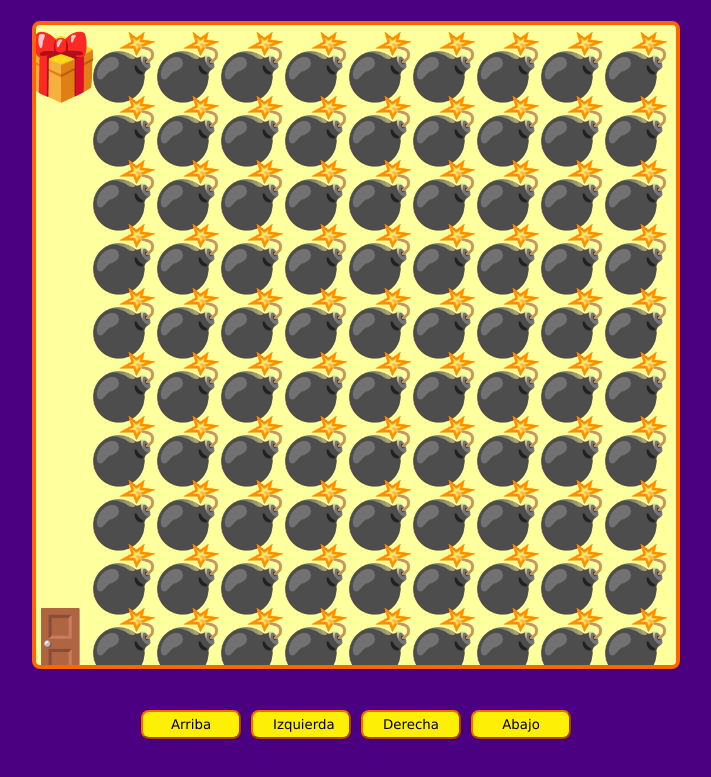
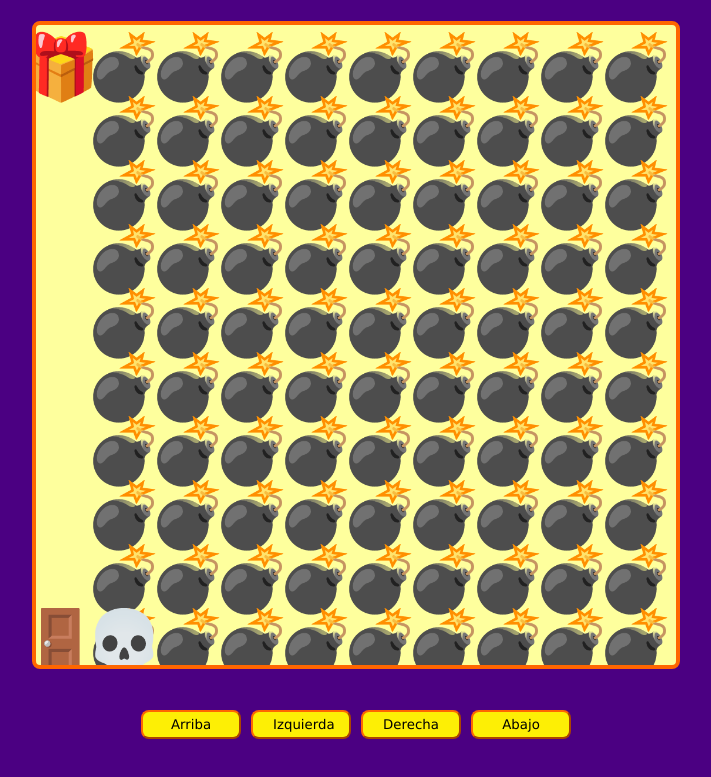
Before and after one commit to Ignacio2105/Game-Js, a plain HTML site: page index.html in a window 1280 px wide. Both pictures are taken after a click on the button "Derecha". Shown: the whole page, without its empty margins (284-995 px from the left). Drawn offline with Linux system fonts and the light colour scheme.

Commit message:
actualizacion de documento game

```diff
--- a/game.js
+++ b/game.js
@@ -1,8 +1,17 @@
 const canvas = document.querySelector('#game');
 const game = canvas.getContext('2d');
+const btnUp = document.querySelector('#up');
+const btnLeft = document.querySelector('#left');
+const btnRight = document.querySelector('#right');
+const btnDown = document.querySelector('#down');
 
 let canvasSize;
 let elementsSize;
+
+const playerPosition = {
+  x: undefined,
+  y: undefined,
+};
 
 window.addEventListener('load', setCanvasSize);
 window.addEventListener('resize', setCanvasSize);
@@ -31,11 +40,63 @@ function startGame() {
   const map = maps[0];
   const mapRows = map.trim().split('\n');
   const mapRowCols = mapRows.map(row => row.trim().split(''));
-  console.log({ map, mapRows, mapRowCols });
+  console.log({map, mapRows, mapRowCols});
 
-  for (let row = 1; row <= 10; row++) {
-    for (let col = 1; col <= 10; col++) {
-      game.fillText(emojis[mapRowCols[row - 1][col - 1]], elementsSize * col, elementsSize * row);
-    }
-  }
+  game.clearRect(0,0,canvasSize, canvasSize);
+  mapRowCols.forEach((row, rowI) => {
+    row.forEach((col, colI) => {
+      const emoji = emojis[col];
+      const posX = elementsSize * (colI + 1);
+      const posY = elementsSize * (rowI + 1);
+
+      if (col == 'O') {
+        if (!playerPosition.x && !playerPosition.y) {
+          playerPosition.x = posX;
+          playerPosition.y = posY;
+          console.log({playerPosition});
+        }
+      }
+
+      game.fillText(emoji, posX, posY);
+    });
+  });
+
+  movePlayer();
 }
+
+function movePlayer() {
+  game.fillText(emojis['PLAYER'], playerPosition.x, playerPosition.y);
+}
+
+window.addEventListener('keydown', moveByKeys);
+btnUp.addEventListener('click', moveUp);
+btnLeft.addEventListener('click', moveLeft);
+btnRight.addEventListener('click', moveRight);
+btnDown.addEventListener('click', moveDown);
+
+function moveByKeys(event) {
+  if (event.key == 'ArrowUp') moveUp();
+  else if (event.key == 'ArrowLeft') moveLeft();
+  else if (event.key == 'ArrowRight') moveRight();
+  else if (event.key == 'ArrowDown') moveDown();
+}
+function moveUp() {
+  console.log('Me quiero mover hacia arriba');
+  playerPosition.y -= elementsSize;
+  startGame();
+}
+function moveLeft() {
+  console.log('Me quiero mover hacia izquierda');
+  playerPosition.x -= elementsSize;
+  startGame();
+}
+function moveRight() {
+  console.log('Me quiero mover hacia derecha');
+  playerPosition.x += elementsSize;
+  startGame();
+}
+function moveDown() {
+  console.log('Me quiero mover hacia abajo');
+  playerPosition.y += elementsSize;
+  startGame();
+}
--- a/index.html
+++ b/index.html
@@ -11,9 +11,9 @@
         <canvas id="game"></canvas>
         <div class="btns">
             <button id="up">Arriba</button>
-            <button id="up">Izquierda</button>
-            <button id="up">Derecha</button>
-            <button id="up">Abajo</button>
+            <button id="left">Izquierda</button>
+            <button id="right">Derecha</button>
+            <button id="down">Abajo</button>
         </div>
         <div class="messages">
             <p></p>
```
